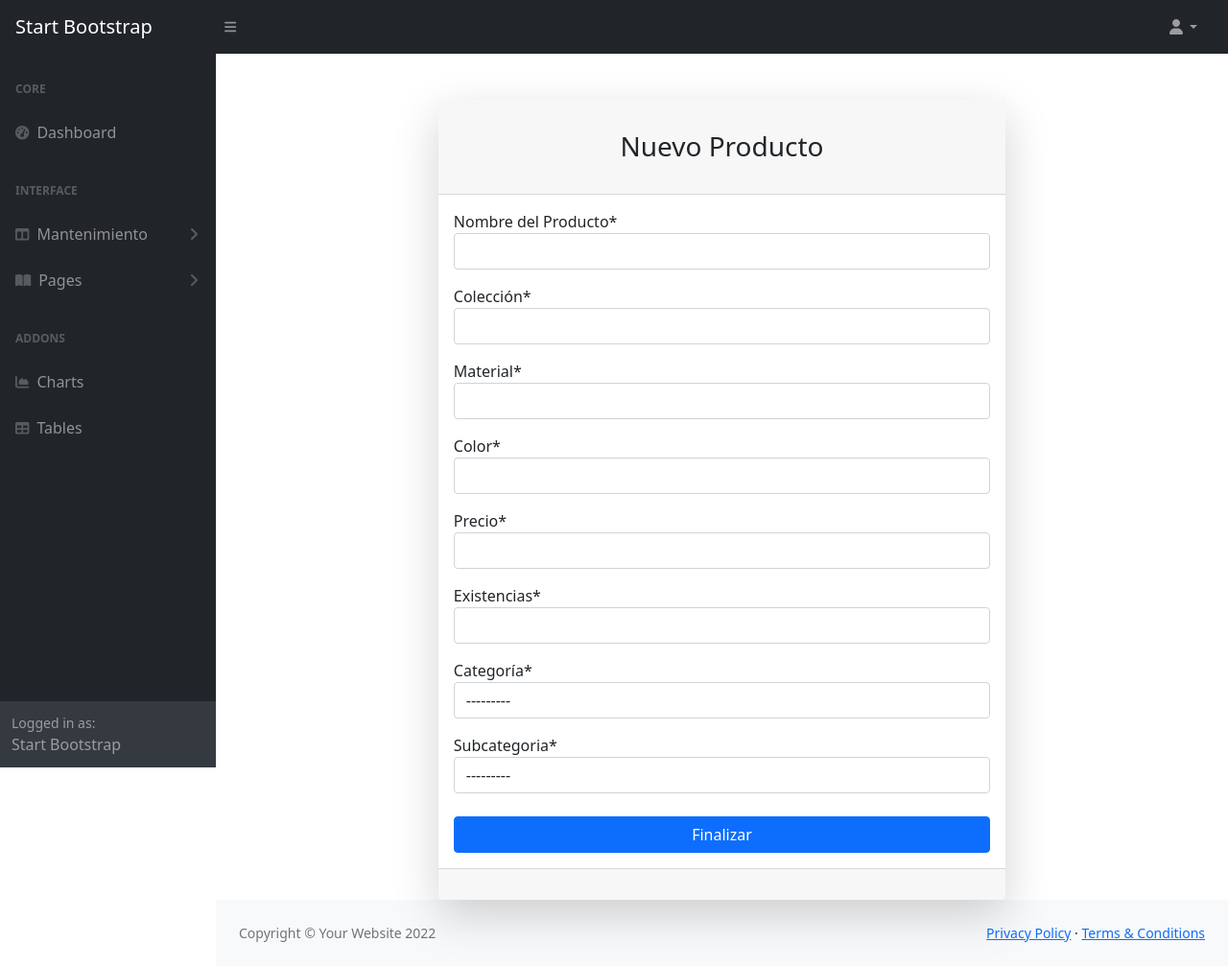
After one commit to repositorioUES/MayalProject, a Django app: page /administrador/crearProducto in a window 1280 px wide. The commit adds this page. Shown: the whole page at 96% size. Run offline with Django 3.2, Linux system fonts and the light colour scheme; data that the repository does not hold is empty; some libraries are stand-ins or nearby versions.

Commit message:
Producto e imagenes

```diff
--- a/Mayal/forms.py
+++ b/Mayal/forms.py
@@ -31,3 +31,20 @@ class SubcategoriaForm(forms.ModelForm):
 			'nombreSub': 'Nombre de la Subcategoría',
             'categoria': 'Categoría a la que pertenece',
 		}
+
+class ProductoForm(forms.ModelForm):
+	class Meta:
+		model = Producto
+		fields = [
+			 'nombreProd','coleccion','material','color','precio','existencias','categoria','subCategoria'
+		]
+		labels = {
+			'nombreProd': 'Nombre del Producto',
+			'coleccion':'Colección',
+			'material':'Material',
+			'color':'Color',
+			'precio':'Precio',
+			'existencias':'Existencias',
+            'categoria': 'Categoría',
+			'subCategoria':'Subcategoria',
+		}
--- a/Mayal/models.py
+++ b/Mayal/models.py
@@ -3,7 +3,7 @@ from django.db import models
 
 # Create your models here.
 
-# ---CATEGORIA -------------------------------------------------------------------
+# ---CATEGORIA ------------------------------------------------------------------------------------------------------
 class Categoria(models.Model):
     id = models.AutoField(primary_key = True)
     nombreCat = models.CharField(max_length = 100)
@@ -12,28 +12,35 @@ class Categoria(models.Model):
         return self.nombreCat
 #FIN CATEGORIA
 
-# ---SUB-CATEGORIA -------------------------------------------------------------------
+# ---SUB-CATEGORIA --------------------------------------------------------------------------------------------------
 class Subcategoria(models.Model):
     id = models.AutoField(primary_key = True)
     nombreSub = models.CharField(max_length = 100)
     categoria = models.ForeignKey('Categoria', on_delete = models.CASCADE)
 
     def __str__(self):
-        return self.nombreCat
+        return self.nombreSub
 #FIN SUB-CATEGORIA
 
-# ---SUB-CATEGORIA -------------------------------------------------------------------
+# --- PRODUCTO ---------------------------------------------------------------------------------------------------------
 class Producto(models.Model):
     id = models.BigAutoField(primary_key=True)
-    foto = models.ImageField(upload_to='Galeria')
     nombreProd = models.CharField(max_length=250)
-    coleccion = models.CharField(max_length=250)
+    coleccion = models.CharField(max_length=250, null=True)
     material = models.CharField(max_length=250)
     color = models.CharField(max_length=250)
     precio = models.DecimalField(max_digits = 5, decimal_places= 2)
+    existencias = models.IntegerField(null=True)
 
     categoria = models.ForeignKey('Categoria', on_delete = models.SET_NULL, null=True)
     subCategoria = models.ForeignKey('Subcategoria', on_delete = models.SET_NULL, null=True)
 
     def __str__(self):
-        return self.nombreServicio
+        return self.nombreProd
+#FIN PRODUCTO
+
+# -- IMAGEN -> PRODUCTO ----------------------------------------------------------------------------------------------------
+class ImagenProducto(models.Model):
+    id = models.AutoField(primary_key = True)
+    imagen = models.ImageField(upload_to='Galeria')
+    producto = models.ForeignKey('Producto', on_delete = models.CASCADE, related_name='imagenes')
--- /dev/null
+++ b/Mayal/templates/CRUDs/Producto/crear.html
@@ -0,0 +1,56 @@
+{% extends 'administrador/base.html' %}
+{% load static %}
+{% load crispy_forms_tags %}
+
+{% block title %}<title>Registrar Producto</title>{% endblock title%}
+
+{% block content %}
+<div class="container">
+    <div class="row justify-content-center">
+        <div class="col-lg-7">
+            <div class="card shadow-lg border-0 rounded-lg mt-5">
+                <div class="card-header"><h3 class="text-center font-weight-light my-4">Nuevo Producto</h3></div>
+                <div class="card-body">
+                    <form method="post" role="form" action="">
+                        {% csrf_token %}
+                        <div class="form-floating mb-3">
+                            {{form.nombreProd|as_crispy_field}}
+                        </div>
+                        <div class="form-floating mb-3">
+                            {{form.coleccion|as_crispy_field}}
+                        </div>
+                        <div class="form-floating mb-3">
+                            {{form.material|as_crispy_field}}
+                        </div>
+                        <div class="form-floating mb-3">
+                            {{form.color|as_crispy_field}}
+                        </div>
+                        <div class="form-floating mb-3">
+                            {{form.precio|as_crispy_field}}
+                        </div>
+                        <div class="form-floating mb-3">
+                            {{form.existencias|as_crispy_field}}
+                        </div>
+
+                        <div class="form-floating mb-3">
+                            {{form.categoria|as_crispy_field}}
+                        </div>
+                        <div class="form-floating mb-3">
+                            {{form.subCategoria|as_crispy_field}}
+                        </div>
+
+                        <div class="mt-4 mb-0">
+                            <div class="d-grid"><input type="submit" value="Finalizar" class="btn btn-primary btn-block"></div>
+                        </div>
+                    </form>
+                </div>
+                <div class="card-footer text-center py-3">
+                    <div class="small"></div>
+                </div>
+            </div>
+        </div>
+    </div>
+</div>
+
+
+{% endblock content %}
--- a/Mayal/templates/administrador/sidebar.html
+++ b/Mayal/templates/administrador/sidebar.html
@@ -11,16 +11,15 @@
                     <div class="sb-sidenav-menu-heading">Interface</div>
                     <a class="nav-link collapsed" href="#" data-bs-toggle="collapse" data-bs-target="#collapseLayouts" aria-expanded="false" aria-controls="collapseLayouts">
                         <div class="sb-nav-link-icon"><i class="fas fa-columns"></i></div>
-                        Categorías
+                        Mantenimiento
                         <div class="sb-sidenav-collapse-arrow"><i class="fas fa-angle-down"></i></div>
                     </a>
                     <div class="collapse" id="collapseLayouts" aria-labelledby="headingOne" data-bs-parent="#sidenavAccordion">
                         <nav class="sb-sidenav-menu-nested nav">
                             {% comment %} <a class="nav-link" href="layout-static.html">Static Navigation</a>
                             <a class="nav-link" href="layout-sidenav-light.html">Light Sidenav</a> {% endcomment %}
-                            <a class="nav-link" href="{% url 'listar_categorias' %}">Listado de Categorias</a>
-                            <a class="nav-link" href="{% url 'crear_subcategoria' %}">Crear Subcategoria</a>
-
+                            <a class="nav-link" href="{% url 'listar_productos' %}">Productos</a>
+                            <a class="nav-link" href="{% url 'listar_categorias' %}">Categorias y Subcategorias</a>
 
                         </nav>
                     </div>
--- a/Mayal/urls.py
+++ b/Mayal/urls.py
@@ -1,16 +1,34 @@
 from django.urls import path
+from django.urls import path, include, re_path
+from django.conf import settings
+from django.views.static import serve
 from .views import *
 
 urlpatterns = [
     path('administrador', index, name="index"),
 
-    path('administrador/listadoCategorias/', ListarCategorias.as_view(), name='listar_categorias'),
+    path('administrador/listadoCategorias/', ListadosCatSubcat, name='listar_categorias'),
     path('administrador/crearCategoria', CrearCategoria.as_view(), name="crear_categoria"),
     path('administrador/modificarCategoria/<int:pk>', ModificarCategoria.as_view(), name='modificar_categoria'),
-    path('administrador/borrarCategoria/<int:pk>',borrarCategoria, name='borrar_categoria'),
+    path('administrador/borrarCategoria/<id>',borrarCategoria, name='borrar_categoria'),
 
-    path('administrador/listadoSubcategorias/', ListarSubcategorias.as_view(), name='listar_categorias'),
     path('administrador/crearSubcategoria', CrearSubcategoria.as_view(), name="crear_subcategoria"),
+    path('administrador/modificarSubcategoria/<int:pk>', ModificarSubcategoria.as_view(), name='modificar_subcategoria'),
+    path('administrador/borrarSubcategoria/<id>/',borrarSubcategoria, name='borrar_subcategoria'),
 
+    path('administrador/listadoProductos/', ListadoProducto.as_view(), name='listar_productos'),
+    path('administrador/crearProducto', CrearProducto.as_view(), name="crear_producto"),
+    path('administrador/modificarProducto/<int:pk>', ModificarProducto.as_view(), name='modificar_producto'),
+    path('administrador/borrarProducto/<id>',borrarProducto, name='borrar_producto'),
+
+    path('administrador/agregarImagenes/<int:pk>/',AgregarImagenes, name='agregar_imagenes'),
+    path('administrador/guardarImagenes/<int:pk>/',GuardarImagenes, name='guardar_imagenes'),
+    path('administrador/borrarImagen/<id>/',borrarImagen, name='borrar_imagen'),
 
 ]
+
+urlpatterns += [
+    re_path(r'^media/(?P<path>.*)$', serve,{
+        'document_root': settings.MEDIA_ROOT,
+    })
+]
--- a/Mayal/views.py
+++ b/Mayal/views.py
@@ -1,3 +1,4 @@
+from email.mime import image
 from django.shortcuts import render
 from Mayal.models import *
 from Mayal.forms import *
@@ -7,6 +8,7 @@ from django.contrib import messages
 from django.shortcuts import render, redirect, render,get_object_or_404
 from django.urls import reverse_lazy, reverse
 from django.contrib import messages
+from django.http import HttpResponseRedirect,HttpResponse
 
 # Create your views here.
 def index(request):
@@ -15,10 +17,12 @@ def index(request):
 
 
 # CRUD ------ CATEGORIA------------------------------------------------------------------------------------
-class ListarCategorias(ListView):
-    model = Categoria
-    template_name = 'CRUDs/Categoria/lista.html'
-    context_object_name = 'categorias'
+
+def ListadosCatSubcat(request):
+    categorias = Categoria.objects.all().order_by('nombreCat')
+    subcategorias = Subcategoria.objects.all().order_by('categoria')
+
+    return render(request,'CRUDs/Categoria/lista.html', {'categorias' : categorias, 'subcategorias' : subcategorias})
 
 class CrearCategoria(CreateView):
     model = Categoria
@@ -40,10 +44,6 @@ def borrarCategoria(request, id):
     return redirect(to="listar_categorias")
 
 # CRUD ------ SUBCATEGORIA----------------------------------------------------------------------------------
-class ListarSubcategorias(ListView):
-    model = Subcategoria
-    template_name = 'CRUDs/Subcategoria/lista.html'
-    context_object_name = 'subcategorias'
 
 class CrearSubcategoria(CreateView):
     model = Subcategoria
@@ -51,7 +51,7 @@ class CrearSubcategoria(CreateView):
     form_class = SubcategoriaForm
     success_url = reverse_lazy('listar_categorias')
 
-class ModificarCategoria(UpdateView):
+class ModificarSubcategoria(UpdateView):
     model = Subcategoria
     template_name = 'CRUDs/Subcategoria/crear.html'
     form_class = SubcategoriaForm
@@ -64,3 +64,64 @@ def borrarSubcategoria(request, id):
     messages.success(request, " Subcategoria eliminada correctamente")
 
     return redirect(to="listar_categorias")
+
+# CRUD ------ PRODUCTO----------------------------------------------------------------------------------
+
+class ListadoProducto(ListView):
+    model = Producto
+    template_name = 'CRUDs/Producto//lista.html'
+    context_object_name = 'productos'
+
+class CrearProducto(CreateView):
+    model = Producto
+    template_name = 'CRUDs/Producto/crear.html'
+    form_class = ProductoForm
+    success_url = reverse_lazy('listar_productos')
+
+class ModificarProducto(UpdateView):
+    model = Producto
+    template_name = 'CRUDs/Producto/crear.html'
+    form_class = ProductoForm
+    success_url = reverse_lazy('listar_productos')
+
+def borrarProducto(request, id):
+    producto = get_object_or_404(Producto, id=id)
+
+    producto.delete()
+    messages.success(request, " Producto eliminado correctamente")
+
+    return redirect(to="listar_productos")
+
+# CONTROL DE LAS IMAGENES DE CADA PRODUCTO----------------------------------------------------------------------------------
+
+def AgregarImagenes(request, pk):
+    producto = get_object_or_404(Producto, id = pk)
+    imagenesProducto = ImagenProducto.objects.filter(producto_id = pk)
+
+    return render(request,'CRUDs/Producto/agregarImagenes.html', {'producto':producto,'imagenesProducto': imagenesProducto})
+
+def GuardarImagenes(request, pk):
+    producto = get_object_or_404(Producto, id = pk)
+
+    if request.method == 'POST':
+        data = request.POST
+        imagenes = request.FILES.getlist('imagenes')
+
+        for i in imagenes:
+            imagenProducto = ImagenProducto.objects.create(
+                producto_id = producto.id,
+                imagen = i,
+            )
+
+        return HttpResponseRedirect('/administrador/agregarImagenes/' + str(producto.id) +'/')
+
+    return render(request,'CRUDs/Producto/agregarImagenes.html', {'producto':producto})
+
+def borrarImagen(request, id):
+    imagenProducto = get_object_or_404(ImagenProducto, id=id)
+    producto = get_object_or_404(Producto, id = imagenProducto.producto_id)
+
+    imagenProducto.delete()
+    messages.success(request, " Imagen eliminada correctamente")
+
+    return HttpResponseRedirect('/administrador/agregarImagenes/' + str(producto.id) +'/')
```
Also changed, not shown: Mayal/templates/CRUDs/Categoria/borrar.html (deleted, +0 -28 lines), Mayal/templates/CRUDs/Categoria/lista.html (+38 -11 lines), Mayal/templates/CRUDs/Producto/agregarImagenes.html (added, +70 -0 lines), Mayal/templates/CRUDs/Producto/lista.html (added, +79 -0 lines), MayalProject/settings.py (+10 -2 lines), Mayal/migrations/0003_auto_20220831_1634.py (added), Mayal/migrations/0004_auto_20220831_1711.py (added).
